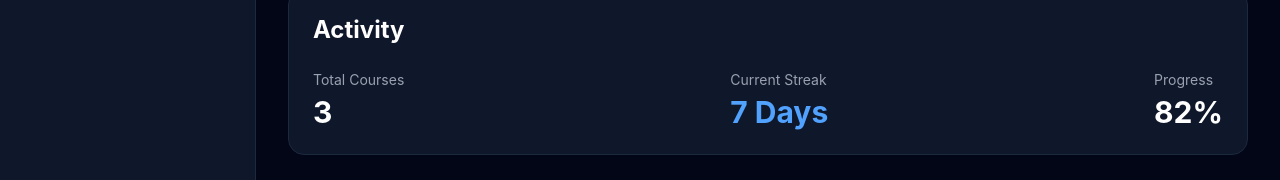
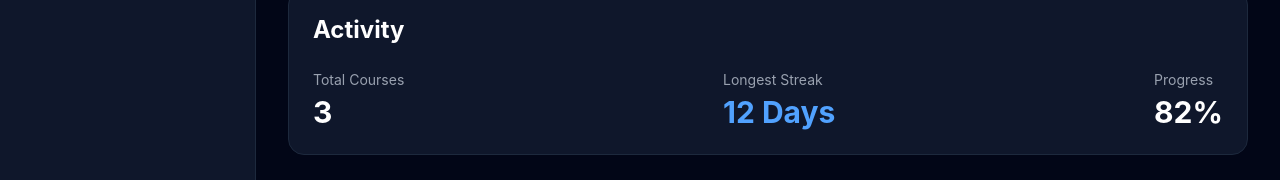
Before and after one commit to shivamsingh8883/learning-dashboard, a Next.js app: page / in a window 1280 px wide. Shown: the part 499-679 px from the top of the page. Built offline with nearby package versions, Linux system fonts and the light colour scheme; no server answers; the database is empty.

Commit message:
Update Longest streak

```diff
--- a/components/HomeClient.tsx
+++ b/components/HomeClient.tsx
@@ -308,9 +308,9 @@ export function HomeClient({ courses }: HomeClientProps) {
               </div>
 
               <div>
-                <p className="text-gray-400 text-sm">Current Streak</p>
+                <p className="text-gray-400 text-sm">Longest Streak</p>
 
-                <p className="text-3xl font-bold mt-1 text-blue-400">7 Days</p>
+                <p className="text-3xl font-bold mt-1 text-blue-400">12 Days</p>
               </div>
 
               <div>
```
